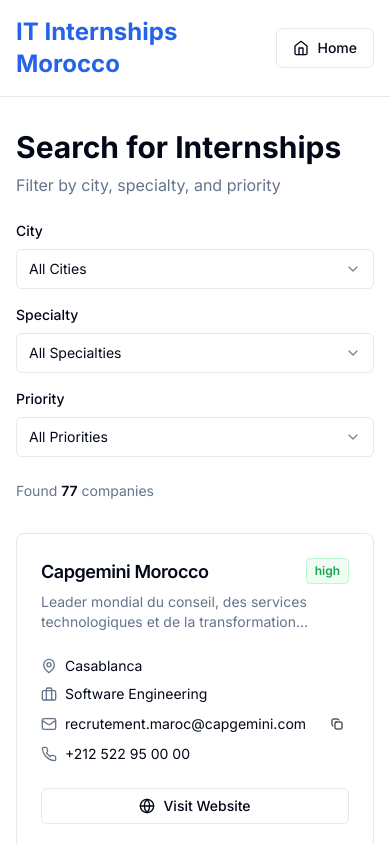
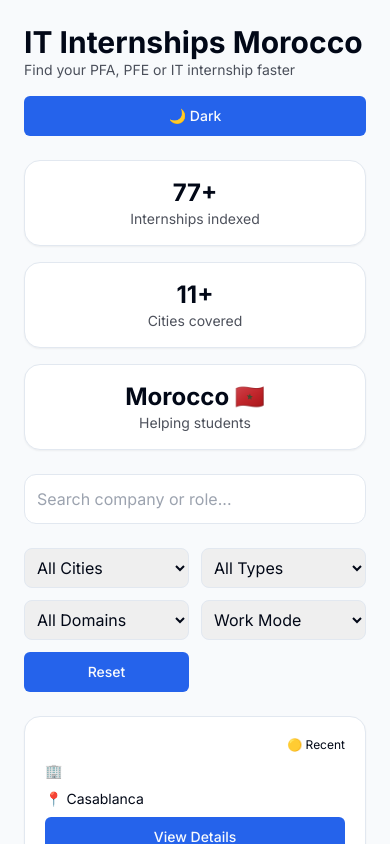
Before and after one commit to EL-Aouni/it-internships-morocco, a Next.js app: page /it-internships-morocco/search in a window 390 px wide. Shown: the top 844 px of the page. Built offline with nearby package versions, Linux system fonts and the light colour scheme.

Commit message:
Refactor SearchPage component and update filters

```diff
--- a/src/app/search/page.tsx
+++ b/src/app/search/page.tsx
@@ -1,245 +1,197 @@
-'use client';
+'use client'
 
-import { useState, useEffect } from 'react';
-import Link from 'next/link';
-import {
-  Select,
-  SelectContent,
-  SelectItem,
-  SelectTrigger,
-  SelectValue,
-} from '@/components/ui/select';
-import { Button } from '@/components/ui/button';
-import {
-  Card,
-  CardContent,
-  CardDescription,
-  CardFooter,
-  CardHeader,
-  CardTitle,
-} from '@/components/ui/card';
-import { MapPin, Briefcase, Mail, Phone, Globe, Copy, Home } from 'lucide-react';
+import { useEffect, useMemo, useState } from 'react'
+import { Card, CardContent } from '@/components/ui/card'
+import { Button } from '@/components/ui/button'
 
-type Company = {
-  id: number;
-  name: string;
-  city: string;
-  speciality: string;
-  email: string;
-  phone: string | null;
-  website: string | null;
-  priority: 'high' | 'medium' | 'low';
-  description: string | null;
-};
+// ---- TYPES ----
+type Internship = {
+  id?: string
+  company: string
+  title: string
+  city?: string
+  type?: string
+  domain?: string
+  mode?: string
+  updatedAt?: string
+}
+
+// ---- HELPERS ----
+function getFreshness(date?: string) {
+  if (!date) return '🟡 Recent'
+  const days = (Date.now() - new Date(date).getTime()) / (1000 * 60 * 60 * 24)
+  if (days < 7) return '🟢 New'
+  if (days < 30) return '🟡 Recent'
+  return '🔴 Old'
+}
 
 export default function SearchPage() {
-  const [companies, setCompanies] = useState<Company[]>([]);
-  const [filteredCompanies, setFilteredCompanies] = useState<Company[]>([]);
-  const [city, setCity] = useState<string>('all');
-  const [speciality, setSpeciality] = useState<string>('all');
-  const [priority, setPriority] = useState<string>('all');
-  const [loading, setLoading] = useState(true);
+  const [data, setData] = useState<Internship[]>([])
+  const [query, setQuery] = useState('')
 
+  // filters
+  const [city, setCity] = useState('')
+  const [type, setType] = useState('')
+  const [domain, setDomain] = useState('')
+  const [mode, setMode] = useState('')
+
+  const [dark, setDark] = useState(false)
+
+  // ---- LOAD DATA ----
   useEffect(() => {
-    const basePath = process.env.NODE_ENV === 'production'
-      ? '/it-internships-morocco'
-      : '';
+    fetch('/companies.json')
+      .then((r) => r.json())
+      .then((d) => setData(d))
+      .catch(() => setData([]))
+  }, [])
 
-    fetch(`${basePath}/companies.json`)
-      .then(res => {
-        if (!res.ok) throw new Error('Failed to load companies');
-        return res.json();
-      })
-      .then(data => {
-        setCompanies(data);
-        setFilteredCompanies(data);
-        setLoading(false);
-      })
-      .catch(err => {
-        console.error('Error loading companies:', err);
-        setLoading(false);
-        alert('Failed to load companies. Please refresh the page.');
-      });
-  }, []);
+  // ---- FILTER LOGIC ----
+  const filtered = useMemo(() => {
+    return data.filter((item) => {
+      const matchesQuery =
+        !query ||
+        item.company?.toLowerCase().includes(query.toLowerCase()) ||
+        item.title?.toLowerCase().includes(query.toLowerCase())
 
-  useEffect(() => {
-    let filtered = companies;
-
-    if (city !== 'all') {
-      filtered = filtered.filter(c => c.city === city);
-    }
-
-    if (speciality !== 'all') {
-      filtered = filtered.filter(c => c.speciality === speciality);
-    }
-
-    if (priority !== 'all') {
-      filtered = filtered.filter(c => c.priority === priority);
-    }
-
-    setFilteredCompanies(filtered);
-  }, [city, speciality, priority, companies]);
-
-  const cities = [...new Set(companies.map(c => c.city))].sort();
-  const specialities = [...new Set(companies.map(c => c.speciality))].sort();
-
-  const copyEmail = (email: string) => {
-    navigator.clipboard.writeText(email);
-    alert('Email copied!');
-  };
-
-  const getPriorityColor = (priority: string) => {
-    switch (priority) {
-      case 'high': return 'text-green-600 bg-green-50 border-green-200';
-      case 'medium': return 'text-blue-600 bg-blue-50 border-blue-200';
-      case 'low': return 'text-gray-600 bg-gray-50 border-gray-200';
-      default: return '';
-    }
-  };
+      const matchesCity = !city || item.city === city
+      const matchesType = !type || item.type === type
+      const matchesDomain = !domain || item.domain === domain
+      const matchesMode = !mode || item.mode === mode
 
       return (
-    <div className="min-h-screen bg-background">
-      <header className="border-b bg-card">
-        <div className="container mx-auto px-4 py-4 flex items-center justify-between">
-          <Link href="/">
-            <h1 className="text-2xl font-bold text-primary cursor-pointer hover:text-primary/80">
-              IT Internships Morocco
-            </h1>
-          </Link>
-          <Link href="/">
-            <Button variant="outline">
-              <Home className="mr-2 h-4 w-4" />
-              Home
-            </Button>
-          </Link>
-        </div>
-      </header>
+        matchesQuery &&
+        matchesCity &&
+        matchesType &&
+        matchesDomain &&
+        matchesMode
+      )
+    })
+  }, [data, query, city, type, domain, mode])
 
-      <div className="container mx-auto px-4 py-8">
-        <div className="mb-8">
-          <h2 className="text-3xl font-bold mb-2">Search for Internships</h2>
-          <p className="text-muted-foreground mb-6">
-            Filter by city, specialty, and priority
-          </p>
+  // ---- UNIQUE VALUES ----
+  const cities = [...new Set(data.map((d) => d.city).filter(Boolean))]
+  const types = [...new Set(data.map((d) => d.type).filter(Boolean))]
+  const domains = [...new Set(data.map((d) => d.domain).filter(Boolean))]
+  const modes = [...new Set(data.map((d) => d.mode).filter(Boolean))]
 
-          <div className="grid grid-cols-1 md:grid-cols-3 gap-4 mb-6">
+  return (
+    <div className={dark ? 'dark bg-slate-950 text-white min-h-screen' : 'bg-slate-50 min-h-screen'}>
+      <div className="max-w-6xl mx-auto p-6 space-y-6">
+
+        {/* 🔥 HEADER */}
+        <div className="flex flex-col md:flex-row md:items-center md:justify-between gap-4">
           <div>
-              <label className="block text-sm font-medium mb-2">City</label>
-              <Select value={city} onValueChange={setCity}>
-                <SelectTrigger>
-                  <SelectValue placeholder="Select city" />
-                </SelectTrigger>
-                <SelectContent>
-                  <SelectItem value="all">All Cities</SelectItem>
-                  {cities.map(c => (
-                    <SelectItem key={c} value={c}>{c}</SelectItem>
-                  ))}
-                </SelectContent>
-              </Select>
+            <h1 className="text-3xl font-bold">IT Internships Morocco</h1>
+            <p className="text-sm opacity-70">Find your PFA, PFE or IT internship faster</p>
           </div>
 
-            <div>
-              <label className="block text-sm font-medium mb-2">Specialty</label>
-              <Select value={speciality} onValueChange={setSpeciality}>
-                <SelectTrigger>
-                  <SelectValue placeholder="Select specialty" />
-                </SelectTrigger>
-                <SelectContent>
-                  <SelectItem value="all">All Specialties</SelectItem>
-                  {specialities.map(s => (
-                    <SelectItem key={s} value={s}>{s}</SelectItem>
-                  ))}
-                </SelectContent>
-              </Select>
+          <Button onClick={() => setDark(!dark)}>
+            {dark ? '☀️ Light' : '🌙 Dark'}
+          </Button>
         </div>
 
-            <div>
-              <label className="block text-sm font-medium mb-2">Priority</label>
-              <Select value={priority} onValueChange={setPriority}>
-                <SelectTrigger>
-                  <SelectValue placeholder="Select priority" />
-                </SelectTrigger>
-                <SelectContent>
-                  <SelectItem value="all">All Priorities</SelectItem>
-                  <SelectItem value="high">High</SelectItem>
-                  <SelectItem value="medium">Medium</SelectItem>
-                  <SelectItem value="low">Low</SelectItem>
-                </SelectContent>
-              </Select>
-            </div>
+        {/* 📊 STATS */}
+        <div className="grid grid-cols-1 md:grid-cols-3 gap-4">
+          <Card className="rounded-2xl">
+            <CardContent className="p-4 text-center">
+              <div className="text-2xl font-bold">{data.length}+</div>
+              <div className="text-sm opacity-70">Internships indexed</div>
+            </CardContent>
+          </Card>
+
+          <Card className="rounded-2xl">
+            <CardContent className="p-4 text-center">
+              <div className="text-2xl font-bold">{cities.length}+</div>
+              <div className="text-sm opacity-70">Cities covered</div>
+            </CardContent>
+          </Card>
+
+          <Card className="rounded-2xl">
+            <CardContent className="p-4 text-center">
+              <div className="text-2xl font-bold">Morocco 🇲🇦</div>
+              <div className="text-sm opacity-70">Helping students</div>
+            </CardContent>
+          </Card>
         </div>
 
-          {!loading && (
-            <div className="text-sm text-muted-foreground">
-              Found <span className="font-semibold text-foreground">{filteredCompanies.length}</span> companies
-            </div>
-          )}
+        {/* 🔍 SEARCH */}
+        <input
+          className="w-full p-3 rounded-xl border"
+          placeholder="Search company or role..."
+          value={query}
+          onChange={(e) => setQuery(e.target.value)}
+        />
+
+        {/* 🎯 FILTERS */}
+        <div className="grid grid-cols-2 md:grid-cols-5 gap-3">
+          <select className="p-2 rounded-lg border" value={city} onChange={(e) => setCity(e.target.value)}>
+            <option value="">All Cities</option>
+            {cities.map((c) => (
+              <option key={c}>{c}</option>
+            ))}
+          </select>
+
+          <select className="p-2 rounded-lg border" value={type} onChange={(e) => setType(e.target.value)}>
+            <option value="">All Types</option>
+            {types.map((t) => (
+              <option key={t}>{t}</option>
+            ))}
+          </select>
+
+          <select className="p-2 rounded-lg border" value={domain} onChange={(e) => setDomain(e.target.value)}>
+            <option value="">All Domains</option>
+            {domains.map((d) => (
+              <option key={d}>{d}</option>
+            ))}
+          </select>
+
+          <select className="p-2 rounded-lg border" value={mode} onChange={(e) => setMode(e.target.value)}>
+            <option value="">Work Mode</option>
+            {modes.map((m) => (
+              <option key={m}>{m}</option>
+            ))}
+          </select>
+
+          <Button onClick={() => {
+            setCity(''); setType(''); setDomain(''); setMode(''); setQuery('')
+          }}>
+            Reset
+          </Button>
         </div>
 
-        {loading ? (
-          <div className="text-center py-12">
-            <div className="animate-spin rounded-full h-12 w-12 border-b-2 border-primary mx-auto"></div>
-            <p className="mt-4 text-muted-foreground">Loading...</p>
-          </div>
-        ) : filteredCompanies.length > 0 ? (
-          <div className="grid grid-cols-1 md:grid-cols-2 lg:grid-cols-3 gap-6">
-            {filteredCompanies.map(company => (
-              <Card key={company.id} className="hover:shadow-lg transition-shadow">
-                <CardHeader>
-                  <div className="flex items-start justify-between">
-                    <CardTitle className="text-lg">{company.name}</CardTitle>
-                    <span className={`px-2 py-1 rounded text-xs font-semibold border ${getPriorityColor(company.priority)}`}>
-                      {company.priority}
+        {/* 🧾 RESULTS */}
+        <div className="grid md:grid-cols-2 lg:grid-cols-3 gap-5">
+          {filtered.map((item, idx) => (
+            <Card
+              key={idx}
+              className="rounded-2xl shadow-sm hover:shadow-xl transition-all duration-200"
+            >
+              <CardContent className="p-5 space-y-2">
+                <div className="flex items-start justify-between gap-2">
+                  <h3 className="font-semibold text-lg">{item.title}</h3>
+                  <span className="text-xs whitespace-nowrap">
+                    {getFreshness(item.updatedAt)}
                   </span>
                 </div>
-                  <CardDescription className="line-clamp-2">
-                    {company.description}
-                  </CardDescription>
-                </CardHeader>
-                <CardContent className="space-y-2">
-                  <div className="flex items-center text-sm">
-                    <MapPin className="h-4 w-4 mr-2 text-muted-foreground" />
-                    <span>{company.city}</span>
-                  </div>
-                  <div className="flex items-center text-sm">
-                    <Briefcase className="h-4 w-4 mr-2 text-muted-foreground" />
-                    <span>{company.speciality}</span>
-                  </div>
-                  <div className="flex items-center text-sm">
-                    <Mail className="h-4 w-4 mr-2 text-muted-foreground" />
-                    <span className="flex-1 truncate">{company.email}</span>
-                    <Button size="sm" variant="ghost" onClick={() => copyEmail(company.email)} className="h-6 w-6 p-0">
-                      <Copy className="h-3 w-3" />
-                    </Button>
-                  </div>
-                  {company.phone && (
-                    <div className="flex items-center text-sm">
-                      <Phone className="h-4 w-4 mr-2 text-muted-foreground" />
-                      <span>{company.phone}</span>
-                    </div>
-                  )}
+
+                <p className="text-sm opacity-80">🏢 {item.company}</p>
+                {item.city && <p className="text-sm">📍 {item.city}</p>}
+                {item.type && <p className="text-sm">🎓 {item.type}</p>}
+                {item.domain && <p className="text-sm">💻 {item.domain}</p>}
+                {item.mode && <p className="text-sm">🏢 {item.mode}</p>}
+
+                <Button className="w-full mt-2">View Details</Button>
               </CardContent>
-                {company.website && (
-                  <CardFooter>
-                    <a href={company.website} target="_blank" rel="noopener noreferrer" className="w-full">
-                      <Button variant="outline" className="w-full" size="sm">
-                        <Globe className="mr-2 h-4 w-4" />
-                        Visit Website
-                      </Button>
-                    </a>
-                  </CardFooter>
-                )}
             </Card>
           ))}
         </div>
-        ) : (
-          <div className="text-center py-12">
-            <Briefcase className="h-16 w-16 text-muted-foreground mx-auto mb-4 opacity-50" />
-            <h3 className="text-xl font-semibold mb-2">No companies found</h3>
-            <p className="text-muted-foreground">Try adjusting your filters</p>
+
+        {filtered.length === 0 && (
+          <div className="text-center opacity-60 py-10">
+            No internships found 😢
           </div>
         )}
       </div>
     </div>
-  );
+  )
 }
```
Lines whose indentation alone changed are shown as unchanged.
